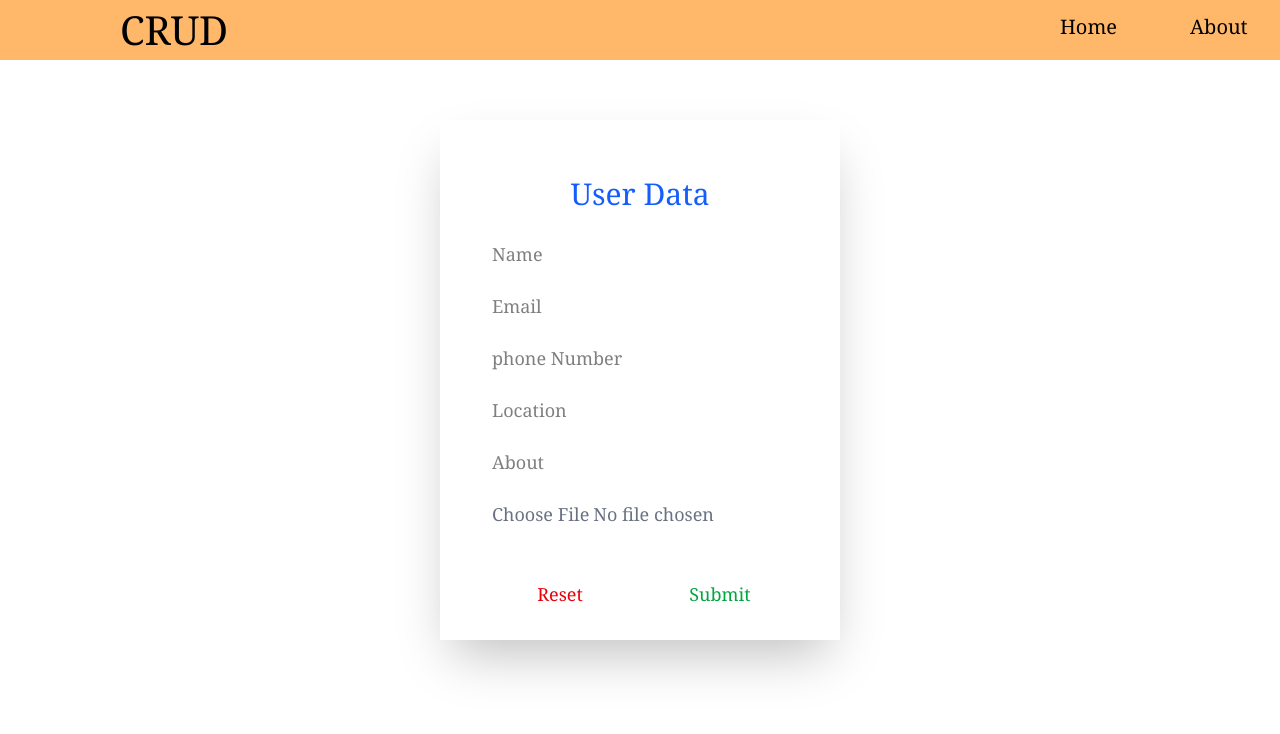
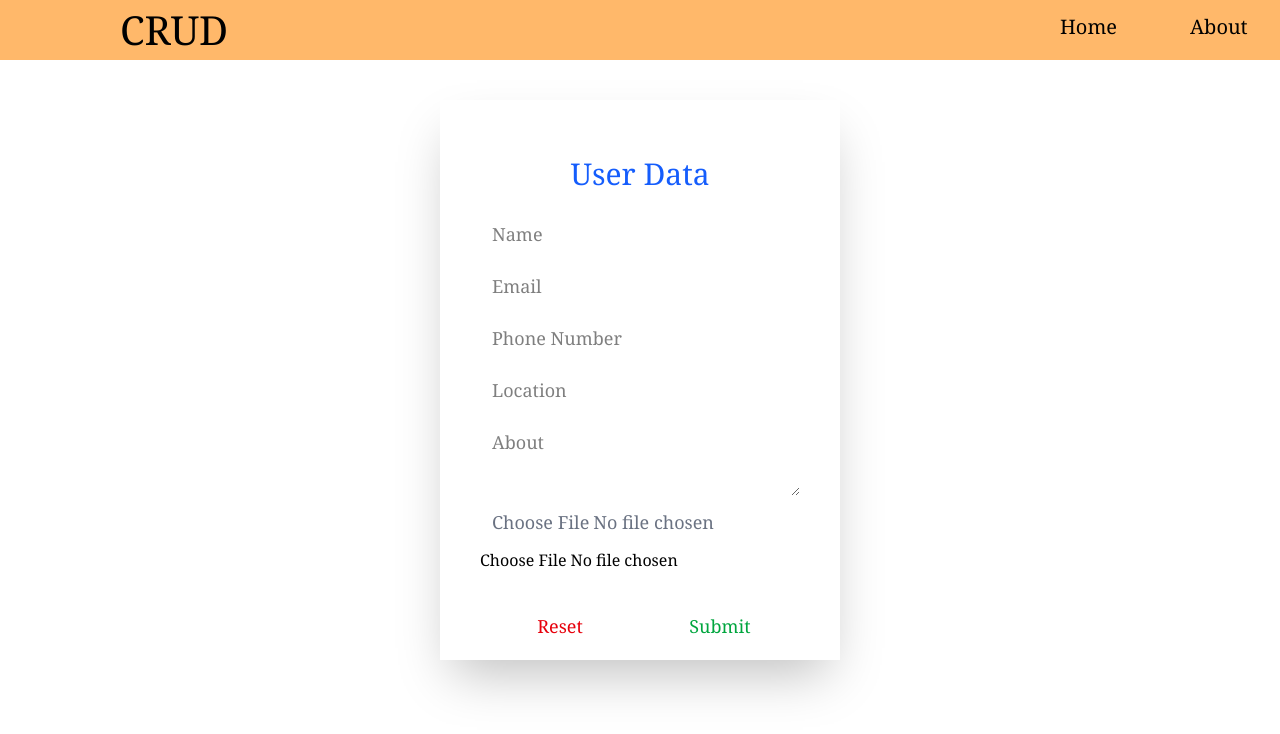
Before and after one commit to ayushsVayuz/CRUD, a React (Vite) app: page /Add in a window 1280 px wide. Shown: the top 734 px of the page. Built offline with nearby package versions, Linux system fonts and the light colour scheme.

Commit message:
Updated Code

```diff
--- a/src/components/Adduser.jsx
+++ b/src/components/Adduser.jsx
@@ -1,78 +1,278 @@
-import { useState, useEffect } from 'react';
-import React from 'react'
-import axios from 'axios';
-import { useNavigate } from 'react-router-dom';
-import { useForm } from 'react-hook-form';
+import { useState, useEffect } from "react";
+import React from "react";
+import axios from "axios";
+import { useNavigate } from "react-router-dom";
+import { Controller, useForm } from "react-hook-form";
 
 function Adduser() {
   let navigate = useNavigate();
 
-  const { register, handleSubmit, watch, formState: { errors } } = useForm();
+  const {
+    register,
+    handleSubmit,
+    control,
+    watch,
+    formState: { errors },
+  } = useForm();
 
-  const onSubmit = async(data) => {
-    console.log("check",data)
+  const [image,setImage]=useState(null)
 
-     let formData = new FormData()
-     formData.append("name",data?.name)
-     formData.append("email",data?.email)
-     formData.append("phone",data?.phone)
-     formData.append("location",data?.location)
-     formData.append("about",data?.about)
-     formData.append("image",data?.image[0])
 
-     const response = await axios({
-      method: 'post',
-      url: 'https://crud-vip.vercel.app/api/users',
-      data: formData, // Send FormData
-      headers: {
-        'Content-Type': 'multipart/form-data', // Ensure correct headers for file upload
-      },
-    }).catch(function (error) {
-       console.log(error.response.data)
-   })
- }
-
-  //const posturl = 'https://crud-vip.vercel.app/api/users';
-
-  return (
-    <div className='flex justify-center h-screen'>
-      <form onSubmit={handleSubmit(onSubmit)} className='p-10  h-130 mt-15 shadow-2xl'>
-        <h1 className='pt-4 text-center text-blue-600 text-3xl h-17'>User Data</h1>
-        <div className='grid grid-rows-3 '>
-          <input {...register("name")}  type='text' className='p-3 w-80 text-lg' name='name'    placeholder='Name' maxLength='25' required />
-          <input {...register("email")} type='email' className='p-3 w-80 text-lg' name='email'   placeholder='Email' maxLength='25' required />
-          <input {...register("phone")} type='tel' className='p-3 w-80 text-lg ' name='phone'  placeholder='phone Number' minLength='10' required />
-          <input {...register("location")} type='text' className='p-3 w-80 text-lg ' name='location'  placeholder='Location'  maxLength='20' required/>
-          <input {...register("about")}  type='text' className='p-3 w-80 text-lg ' name='about'    placeholder='About' maxLength='30' required/>
-          <input
-  {...register("image", { required: true })} // Enforce file upload validation
-  type="file"
-  className="p-3 w-80 text-lg text-gray-500"
-  name="image"
-/>
-{errors.image && <p className="text-red-600">Image is required</p>}
-
-        </div>
-          <div className='grid grid-cols-2 mt-5'>
-            <input type='reset' className='h-17 text-red-600 text-lg'/>
-            <input type='submit' className='h-17 text-green-600 text-lg' onClick={() => {
-              navigate(-1);
-            }} name='submit'/>
-          </div>
-
-      </form>
-
-    </div>
-  )
-}
-
-export default Adduser;
+  // console.log("watch",watch());
+  console.log("errors", errors);
 
 
 
 
+  const onSubmit = async (data) => {
+    console.log("onSubmit", data);
 
 
+    let formData = new FormData();
+    formData.append("name", data?.name);
+    formData.append("email", data?.email);
+    formData.append("phone", data?.phone);
+    formData.append("location", data?.location);
+    formData.append("about", data?.about);
+    formData.append("image", image);
+
+    const response = await axios({
+      method: "post",
+      url: "https://crud-vip.vercel.app/api/users",
+      data: formData,
+      headers: {
+        "Content-Type": "multipart/form-data",
+      },
+    }).catch(function (error) {
+      console.log(error.response.data);
+    });
+    navigate(-1);
+
+  };
+
+  //const posturl = 'https://crud-vip.vercel.app/api/users';
+  const handleNameChange = ({e,field}) => {
+      console.log("onChange", e.target.value);
+
+      if (!isNaN(e.target.value.trim())) e.target.value = ""
+
+      if (/^[a-zA-Z ]*$/.test(e.target.value)) {
+        e.target.value = e.target.value.trimStart();
+        e.target.value = e.target.value.replace(/\s+/g, ' ');
+
+        field.onChange(e);
+      }
+    }
+
+    const handleEmailChange = ({e,field}) => {
+
+        e.target.value = e.target.value.trim();
+
+        if (/[A-Za-z0-9\._%+\-]+@[A-Za-z0-9\.\-]+\.[A-Za-z]{2,}/.test(e.target.value)) {
+          field.onChange(e);
+        } else if (!/[A-Za-z0-9\._%+\-]+@[A-Za-z0-9\.\-]+\.[A-Za-z]{2,}/.test(e.target.value) && e.target.value !== " ") {
+          field.onChange()
+        }
+    }
+
+    const handlePhoneChange = ({e,field}) => {
+      console.log("onChange", e.target.value);
+
+        if (isNaN(e.target.value.trim())) e.target.value = ""
+
+        if (/^[0-9]*$/.test(e.target.value)) {
+          e.target.value = e.target.value.trim();
+
+          field.onChange(e);
+    }
+  }
+
+    const handleLocationChange = ({e,field}) => {
+
+        console.log("onChange", e.target.value);
+
+        if (!isNaN(e.target.value.trim())) e.target.value = ""
+
+        if (/^[a-zA-Z ]*$/.test(e.target.value)) {
+          e.target.value = e.target.value.trimStart();
+          e.target.value = e.target.value.replace(/\s+/g, ' ');
+          field.onChange(e);
+
+        }
+
+      }
+
+
+    const handleAboutChange = ({e,field}) => {
+
+      console.log("onChange", e.target.value);
+
+      if (!isNaN(e.target.value.trim())) e.target.value = ""
+
+      if (/^[a-zA-Z ]*$/.test(e.target.value)) {
+        e.target.value = e.target.value.trimStart();
+        e.target.value = e.target.value.replace(/\s+/g, ' ');
+        field.onChange(e);
+      }
+    }
+
+    const handleImageChange = ({e,field}) => {
+      console.log("showing image",e.target.file)
+      setImage(e.target.file[0])
+      //  field.onChange(e);
+    }
+   console.log("image",image);
+
+
+  // useEffect(()=>{
+  //   console.log("errors",errors);
+  // },[])
+
+
+  return (
+    <div className="flex justify-center h-screen">
+      <form
+        onSubmit={handleSubmit(onSubmit)}
+        className="p-10  h-140 mt-10 shadow-2xl"
+      >
+        <h1 className="pt-4 text-center text-blue-600 text-3xl h-17">
+          User Data
+        </h1>
+        <div className="grid grid-rows-3 ">
+          <Controller
+            name="name"
+            control={control}
+            rules={{ required: true }}
+            render={({ field }) =>
+              <input
+
+                maxLength={25}
+                {...field}
+                type="text"
+                className="p-3 w-80 text-lg"
+                name="name"
+                placeholder="Name"
+                onChange={(e) => handleNameChange({e,field})}
+              />}
+          />
+
+
+          <Controller
+            name="email"
+            control={control}
+            rules={{ required: true }}
+            render={({ field }) =>
+              <input
+
+                {...field}
+                maxLength={30}
+                type="text"
+                className="p-3 w-80 text-lg"
+                name="email"
+                placeholder="Email"
+
+
+                onChange={(e) => {handleEmailChange({e,field})}}
+
+              />
+            }
+          />
+
+          <Controller
+            name="phone"
+            control={control}
+            rules={{ required: true }}
+            render={({ field }) =>
+
+              <input
+                {...field}
+                minLength={10}
+
+                type="tel"
+                className="p-3 w-80 text-lg "
+                name="phone"
+                placeholder="Phone Number"
+                onChange={(e) => {handlePhoneChange({e,field})}}
+
+              />
+            }
+          />
+
+          <Controller
+            name="location"
+            control={control}
+            rules={{ required: true }}
+            render={({ field }) =>
+              <input
+                {...field}
+                maxLength={20}
+
+                type="text"
+                className="p-3 w-80 text-lg "
+                name="location"
+                placeholder="Location"
+
+                onChange={(e) => {handleLocationChange({e,field})}}
+              />
+            }
+          />
+
+          <Controller
+            name="about"
+            control={control}
+            rules={{ required: true }}
+            render={({ field }) =>
+              <textarea
+
+                {...field}
+                maxLength={60}
+
+                type="text"
+                className="p-3 w-80 text-lg "
+                name="about"
+                placeholder="About"
+
+                onChange={(e) => {handleAboutChange({e,field})}}>
+
+              </textarea>
+            }
+          />
+
+          <Controller
+            name="image"
+            control={control}
+            // rules={{required: true}}
+            render={({ field }) =>
+              <input
+                {...field}
+                type="file"
+                className="p-3 w-80 text-lg text-gray-500"
+                name="image"
+
+                onChange={(e) => {handleImageChange({e,field})}}
+
+              />
+            }
+          />
+
+          <input type="file" value={image} onChange={(e)=> setImage(e.target.files[0])} />
+
+
+        </div>
+        <div className="grid grid-cols-2 mt-5">
+          <input type="reset" className="h-17 text-red-600 text-lg" />
+          <input
+            type="submit"
+            className="h-17 text-green-600 text-lg"
+            name="submit"
+          />
+        </div>
+      </form>
+    </div>
+  );
+}
+
+export default Adduser;
 
 //  const [data, setData] = useState({
 //   name : '',
```
Lines whose indentation alone changed are shown as unchanged.
